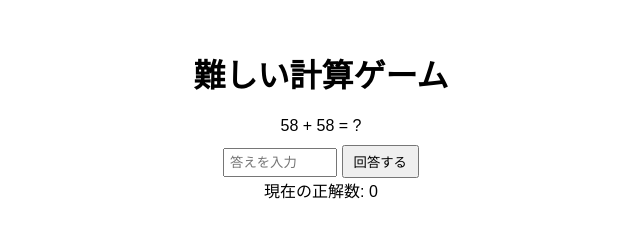
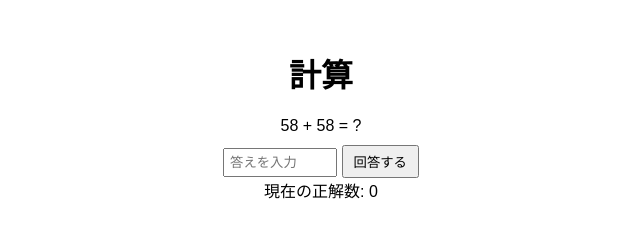
Before and after one commit to Leaf1243/math-2, a plain HTML site: page index.html in a window 1280 px wide. Shown: the whole page, without its empty margins (319-959 px from the left). Drawn offline with Linux system fonts and the light colour scheme.

Commit message:
Update index.html

```diff
--- a/index.html
+++ b/index.html
@@ -3,7 +3,7 @@
 <head>
     <meta charset="UTF-8">
     <meta name="viewport" content="width=device-width, initial-scale=1.0">
-    <title>難しい計算ゲーム</title>
+    <title>計算</title>
     <style>
         body {
             font-family: Arial, sans-serif;
@@ -22,7 +22,7 @@
     </style>
 </head>
 <body>
-    <h1>難しい計算ゲーム</h1>
+    <h1>計算</h1>
     <div id="question"></div>
     <input type="number" id="answer" placeholder="答えを入力">
     <button onclick="checkAnswer()">回答する</button>
```
